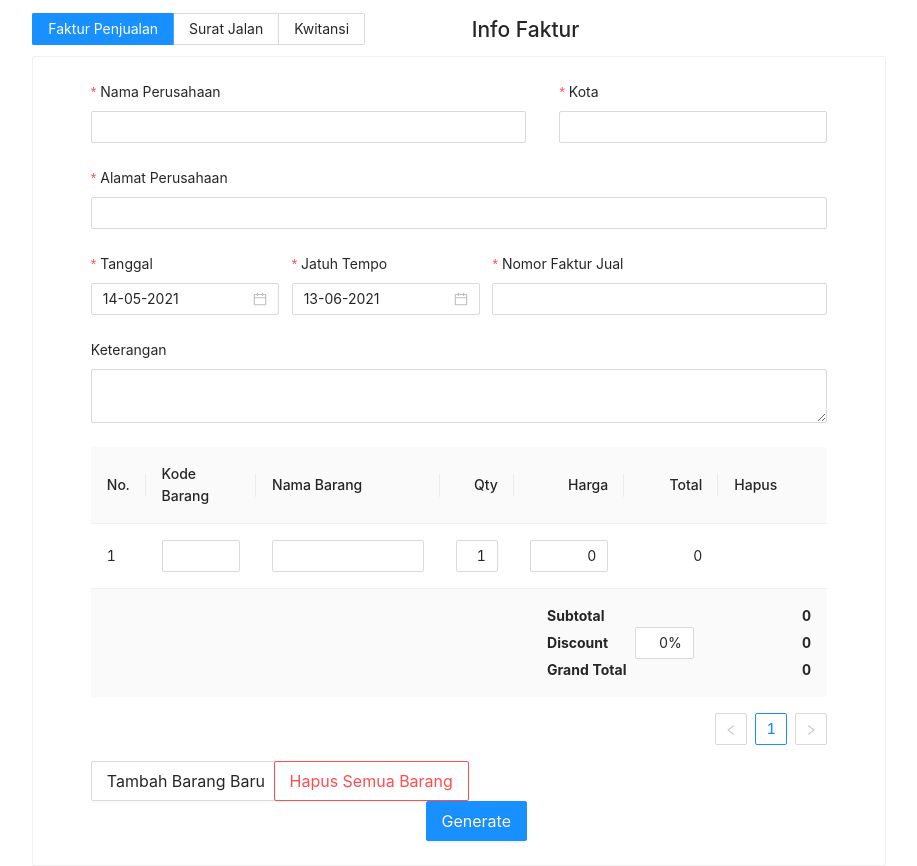
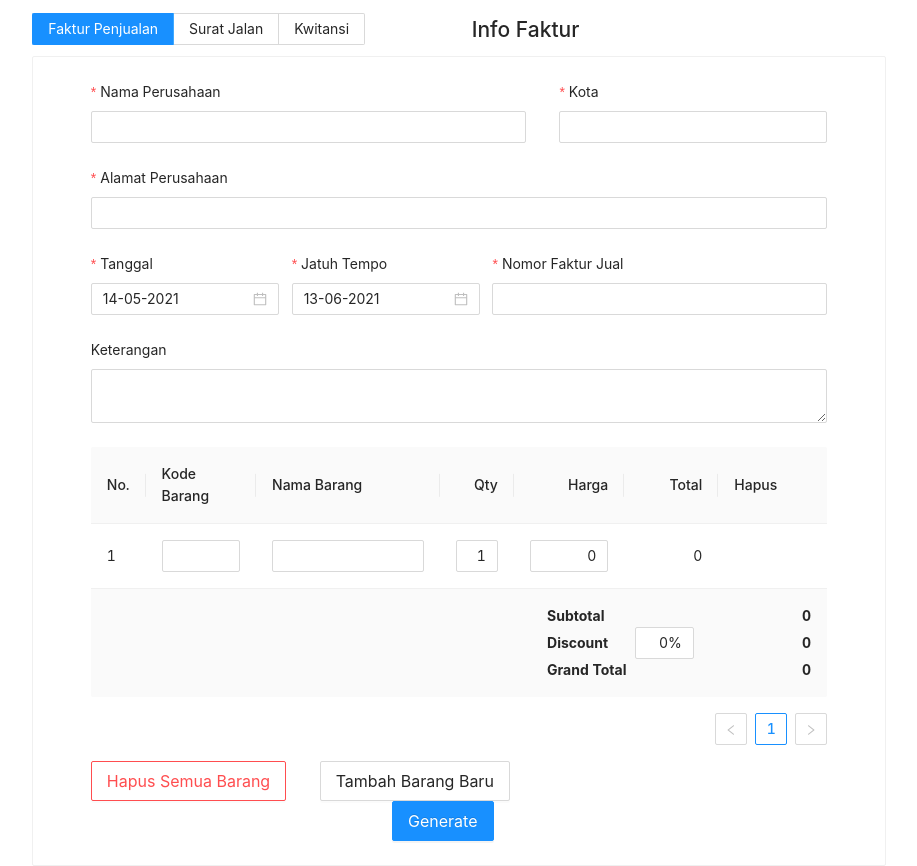
Before and after one commit to vincentandr/Invoice, a React (Create React App) app in the folder invoice-app/: page / in a window 1280 px wide. Shown: the whole page, without its empty margins (181-1098 px from the left). Built offline with nearby package versions, Linux system fonts and the light colour scheme.

Commit message:
fixed button offsets again

```diff
--- a/invoice-app/src/invoiceForm.js
+++ b/invoice-app/src/invoiceForm.js
@@ -624,19 +624,7 @@ const ItemsTable = (props) => {
         </Col>
       </Row>
       <Row>
-        <Col offset="1" span="4">
-          <Button
-            type="default"
-            size="large"
-            htmlType="button"
-            hidden={isButtonHidden()}
-            onClick={addItem}
-          >
-            Tambah Barang Baru
-          </Button>
-        </Col>
-        <Col>
-          <Col offset="6" span="6">
+        <Col offset="1">
           <Popconfirm
             title="Yakin ingin hapus semua barang?"
             onConfirm={removeAll}
@@ -648,8 +636,20 @@ const ItemsTable = (props) => {
             </Button>
           </Popconfirm>
         </Col>
+        <Col span="4" offset="1">
+          <Col>
+            <Button
+              type="default"
+              size="large"
+              htmlType="button"
+              hidden={isButtonHidden()}
+              onClick={addItem}
+            >
+              Tambah Barang Baru
+            </Button>
           </Col>
-        <Col offset="11">
+        </Col>
+        <Col offset="10">
           <Form.Item style={{ marginBottom: 0 }}>
             <Button
               type="primary"
```
Lines whose indentation alone changed are shown as unchanged.
